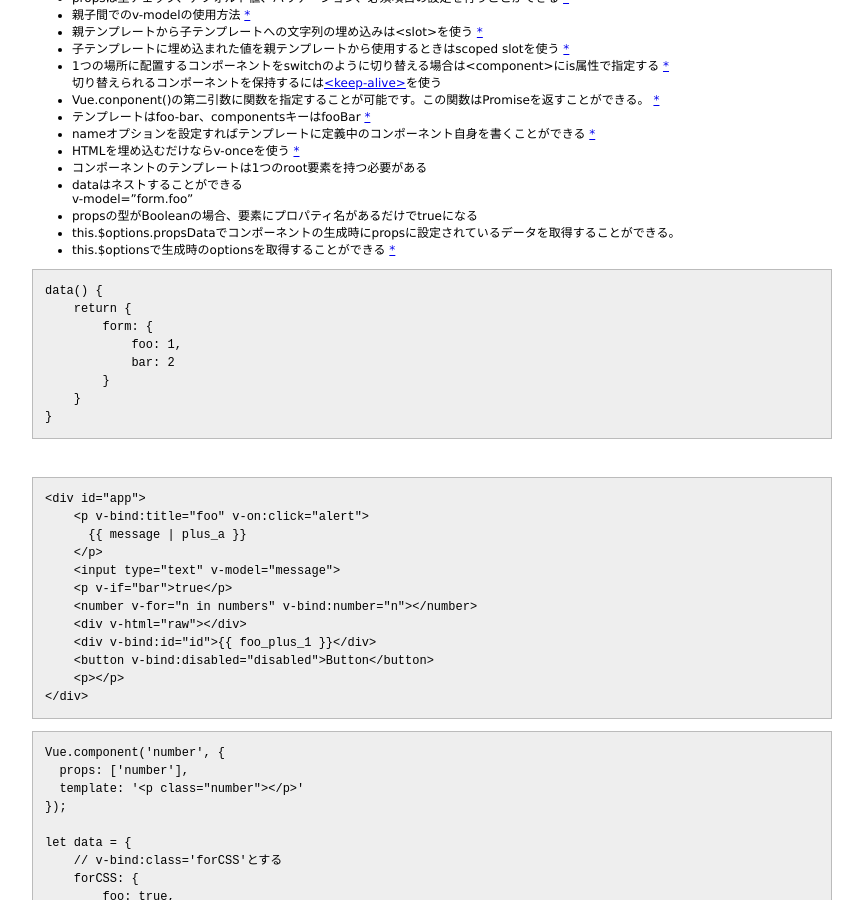
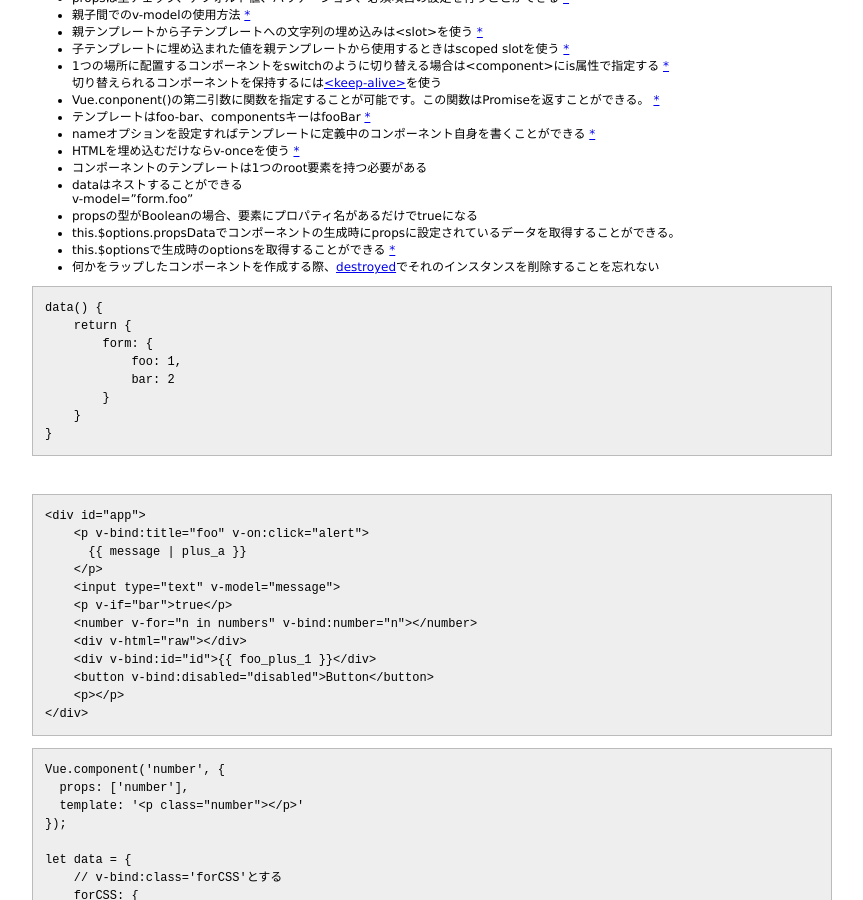
Before and after one commit to 38elements/38elements.github.com, a Jekyll site: the page built from _posts/2016-12-20-vuejs.md, in a window 1280 px wide and 900 px high, scrolled down 2175 px. Shown: the whole window, without its empty margins (208-1071 px from the left). Built offline with Jekyll 4.4.1, drawn with Linux system fonts in a browser that asks for light colours.

Commit message:
Update 2016-12-20-vuejs.md

````diff
--- a/_posts/2016-12-20-vuejs.md
+++ b/_posts/2016-12-20-vuejs.md
@@ -146,7 +146,7 @@ v-model="form.foo"
 * propsの型がBooleanの場合、要素にプロパティ名があるだけでtrueになる
 * this.$options.propsDataでコンポーネントの生成時にpropsに設定されているデータを取得することができる。
 * this.$optionsで生成時のoptionsを取得することができる [\*](https://vuejs.org/v2/api/#vm-options)
-
+* 何かをラップしたコンポーネントを作成する際、[destroyed](https://vuejs.org/v2/api/#destroyed)でそれのインスタンスを削除することを忘れない
 
 ```
 data() {
````
